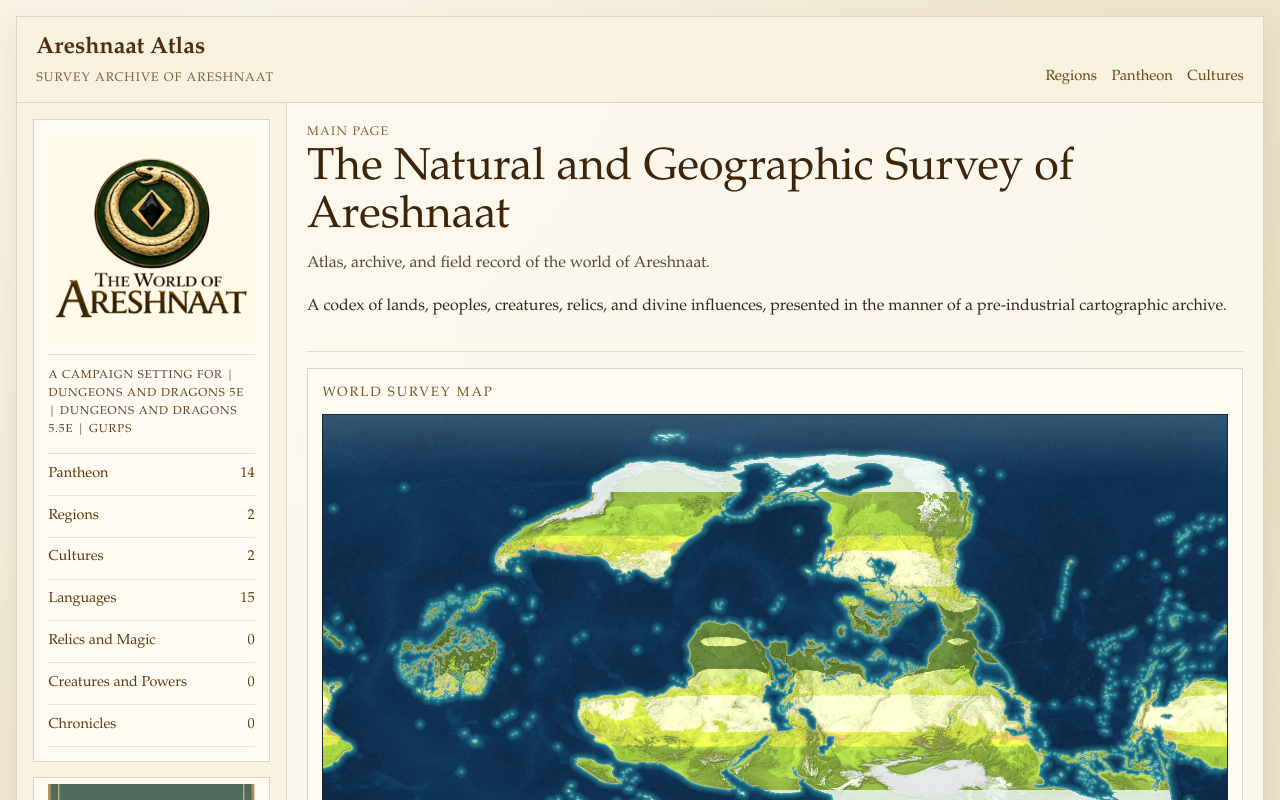
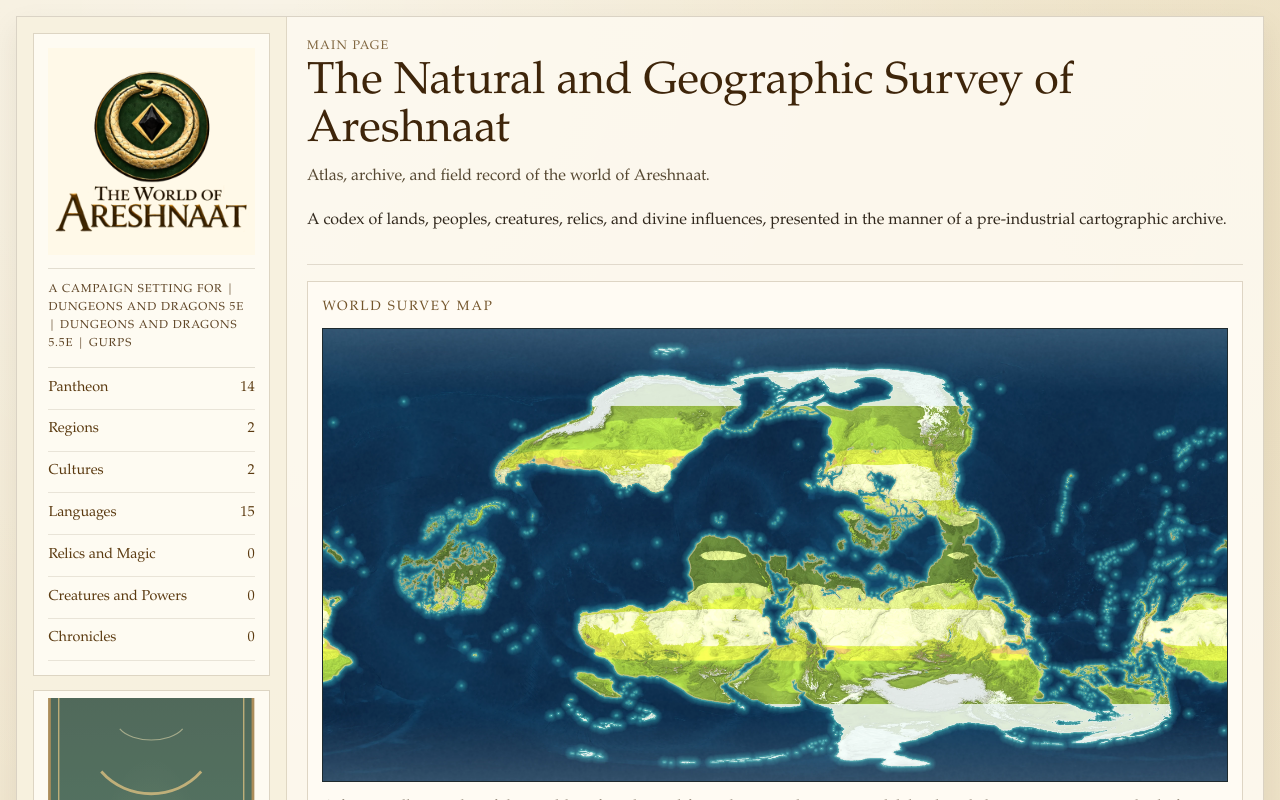
Before and after one commit to JJHerrmann/areshatlas, a Next.js app: page / in a window 1280 px wide. Shown: the top 800 px of the page. Built offline with nearby package versions, Linux system fonts and the light colour scheme.

Commit message:
refactor: make codex sidebar a persistent site shell

```diff
--- a/app/globals.css
+++ b/app/globals.css
@@ -35,43 +35,11 @@
   box-shadow: 0 12px 28px rgba(49, 34, 12, 0.08);
 }
 
-.wiki-topbar {
-  display: flex;
-  justify-content: space-between;
-  align-items: end;
-  gap: 1rem;
-  padding: 0.9rem 1.2rem;
-  border-bottom: 1px solid rgba(80, 62, 31, 0.16);
-  background: rgba(247, 241, 223, 0.95);
+.wiki-shell-frame {
+  overflow: hidden;
 }
 
-.wiki-site-name {
-  font-size: 1.45rem;
-  font-weight: 700;
-  color: #4e3010;
-}
-
-.wiki-site-tagline {
-  margin-top: 0.18rem;
-  font-size: 0.78rem;
-  letter-spacing: 0.08em;
-  text-transform: uppercase;
-  color: rgba(88, 61, 22, 0.8);
-}
-
-.wiki-topbar-links {
-  display: flex;
-  flex-wrap: wrap;
-  gap: 0.9rem;
-  font-size: 0.92rem;
-}
-
-.wiki-topbar-links a {
-  color: #6b4614;
-  text-decoration: none;
-}
-
-.wiki-layout {
+.wiki-shell-layout {
   display: grid;
   grid-template-columns: 270px minmax(0, 1fr);
   gap: 0;
@@ -93,6 +61,14 @@
 
 .wiki-content {
   padding: 1.25rem;
+}
+
+.wiki-main {
+  min-width: 0;
+}
+
+.wiki-main-page {
+  min-height: 100%;
 }
 
 .wiki-box {
@@ -471,16 +447,10 @@
 }
 
 @media (max-width: 980px) {
-  .wiki-topbar,
-  .wiki-layout,
+  .wiki-shell-layout,
   .wiki-module-grid,
   .wiki-section-grid {
     grid-template-columns: 1fr;
-  }
-
-  .wiki-topbar {
-    display: grid;
-    align-items: start;
   }
 
   .wiki-sidebar {
--- a/app/layout.tsx
+++ b/app/layout.tsx
@@ -1,6 +1,7 @@
 import type { Metadata } from "next";
 import fs from "node:fs";
 import path from "node:path";
+import WikiSidebar from "@/components/codex/WikiSidebar";
 import "./globals.css";
 
 const publicRoot = path.join(process.cwd(), "public");
@@ -19,7 +20,18 @@
 }>) {
   return (
     <html lang="en">
-      <body>{children}</body>
+      <body>
+        <div className="wiki-page-shell">
+          <div className="wiki-page-frame wiki-shell-frame">
+            <div className="wiki-shell-layout">
+              <aside className="wiki-sidebar">
+                <WikiSidebar />
+              </aside>
+              <div className="wiki-main">{children}</div>
+            </div>
+          </div>
+        </div>
+      </body>
     </html>
   );
 }
--- a/app/page.tsx
+++ b/app/page.tsx
@@ -15,52 +15,7 @@
   });
 
   return (
-    <main className="min-h-screen text-stone-900">
-      <section className="wiki-page-shell">
-        <div className="wiki-page-frame">
-          <header className="wiki-topbar">
-            <div>
-              <div className="wiki-site-name">Areshnaat Atlas</div>
-              <div className="wiki-site-tagline">{hero.eyebrow}</div>
-            </div>
-            <div className="wiki-topbar-links">
-              <a href="/regions">Regions</a>
-              <a href="/pantheon">Pantheon</a>
-              <a href="/cultures">Cultures</a>
-            </div>
-          </header>
-
-          <div className="wiki-layout">
-            <aside className="wiki-sidebar">
-              <div className="wiki-sidebar-stack">
-                <section className="wiki-box wiki-brand-box">
-                  {hero.logoPath ? (
-                    <figure className="wiki-logo">
-                      <img src={hero.logoPath} alt={hero.logoAlt} className="wiki-logo-image" />
-                      {hero.logoCaption ? <figcaption className="wiki-logo-caption">{hero.logoCaption}</figcaption> : null}
-                    </figure>
-                  ) : (
-                    <div className="wiki-logo wiki-logo-placeholder" aria-hidden="true" />
-                  )}
-                  <div className="wiki-systemline">{hero.systemLine}</div>
-                  <nav className="wiki-nav-list" aria-label="Primary">
-                    {sections.map((section) => (
-                      <a key={section.slug} href={`/${section.slug}`} className="wiki-nav-link">
-                        <span>{section.title}</span>
-                        <span>{getSectionEntryCount(section)}</span>
-                      </a>
-                    ))}
-                  </nav>
-                </section>
-
-                {hero.bannerPath ? (
-                  <section className="wiki-box wiki-banner-box">
-                    <img src={hero.bannerPath} alt={hero.bannerAlt} className="wiki-banner-image" />
-                  </section>
-                ) : null}
-              </div>
-            </aside>
-
+    <main className="wiki-main-page text-stone-900">
       <div className="wiki-content">
         <article className="wiki-article">
           <div className="wiki-article-header">
@@ -125,9 +80,6 @@
           </div>
         </section>
       </div>
-          </div>
-        </div>
-      </section>
     </main>
   );
 }
--- /dev/null
+++ b/components/codex/WikiSidebar.tsx
@@ -0,0 +1,36 @@
+import { getSectionEntryCount, sections } from "@/lib/codexContent";
+import { getFrontpageHero } from "@/lib/frontpageContent";
+
+export default async function WikiSidebar() {
+  const hero = await getFrontpageHero();
+
+  return (
+    <div className="wiki-sidebar-stack">
+      <section className="wiki-box wiki-brand-box">
+        {hero.logoPath ? (
+          <figure className="wiki-logo">
+            <img src={hero.logoPath} alt={hero.logoAlt} className="wiki-logo-image" />
+            {hero.logoCaption ? <figcaption className="wiki-logo-caption">{hero.logoCaption}</figcaption> : null}
+          </figure>
+        ) : (
+          <div className="wiki-logo wiki-logo-placeholder" aria-hidden="true" />
+        )}
+        <div className="wiki-systemline">{hero.systemLine}</div>
+        <nav className="wiki-nav-list" aria-label="Primary">
+          {sections.map((section) => (
+            <a key={section.slug} href={`/${section.slug}`} className="wiki-nav-link">
+              <span>{section.title}</span>
+              <span>{getSectionEntryCount(section)}</span>
+            </a>
+          ))}
+        </nav>
+      </section>
+
+      {hero.bannerPath ? (
+        <section className="wiki-box wiki-banner-box">
+          <img src={hero.bannerPath} alt={hero.bannerAlt} className="wiki-banner-image" />
+        </section>
+      ) : null}
+    </div>
+  );
+}
```
Lines whose indentation alone changed are shown as unchanged.
